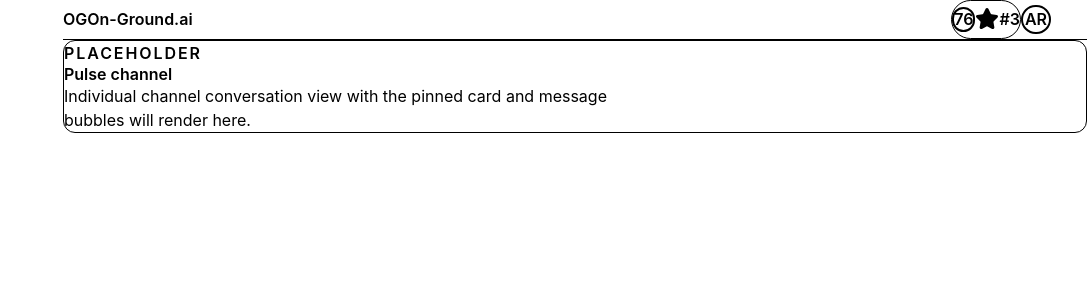
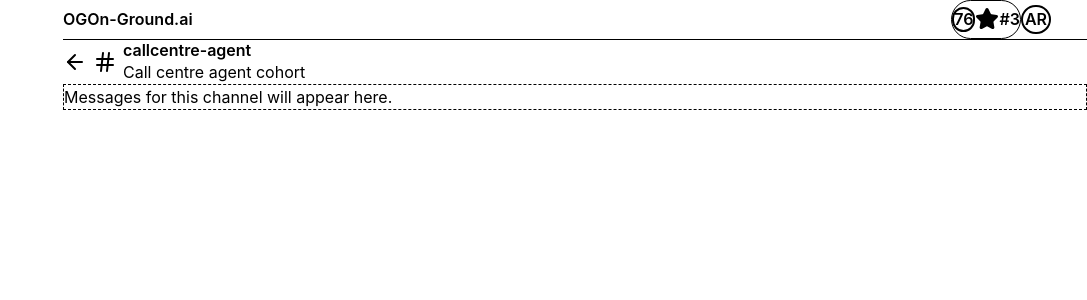
Before and after one commit to Sivaani-Janaswamy/oga-callcentre-app, a React (Vite) app: page /pulse/channel_01 in a window 1280 px wide. Shown: the top 300 px of the page, without its empty margins (193-1280 px from the left). Built offline with nearby package versions, Linux system fonts and the light colour scheme.

Commit message:
feat(pulse): add channel header and back route

```diff
--- a/src/app/router.tsx
+++ b/src/app/router.tsx
@@ -6,6 +6,7 @@ import { IncomingCallsPage } from '../components/plan/IncomingCallsPage';
 import { PlanLayout } from '../components/plan/PlanLayout';
 import { RecentCallsPage } from '../components/plan/RecentCallsPage';
 import { PulsePage } from '../components/pulse/PulsePage';
+import { PulseChannelPage } from '../components/pulse/PulseChannelPage';
 import { AppShell } from '../components/shell/AppShell';
 
 function PlaceholderPage({
@@ -63,12 +64,7 @@ export function AppRouter(): JSX.Element {
         />
         <Route
           path="/pulse/:channelId"
-          element={
-            <PlaceholderPage
-              title="Pulse channel"
-              description="Individual channel conversation view with the pinned card and message bubbles will render here."
-            />
-          }
+          element={<PulseChannelPage />}
         />
         <Route path="*" element={<Navigate to="/dashboard" replace />} />
       </Routes>
--- /dev/null
+++ b/src/components/pulse/PulseChannelHeader.tsx
@@ -0,0 +1,27 @@
+import { ArrowLeft, Hash, MessageCircle } from 'lucide-react';
+import { Link } from 'react-router-dom';
+import type { Channel } from '../../data/types';
+
+export function PulseChannelHeader({ channel }: { channel: Channel }): JSX.Element {
+  const isDirectMessage = channel.group === 'direct';
+  const Icon = isDirectMessage ? MessageCircle : Hash;
+
+  return (
+    <header className="flex items-center gap-3">
+      <Link
+        to="/pulse"
+        aria-label="Back to Pulse"
+        className="flex h-8 w-8 items-center justify-center rounded-full bg-card text-text-muted shadow-soft"
+      >
+        <ArrowLeft className="h-4 w-4" />
+      </Link>
+      <span className="flex h-9 w-9 items-center justify-center rounded-full bg-info-soft text-info">
+        <Icon className="h-4 w-4" />
+      </span>
+      <div className="min-w-0">
+        <h1 className="truncate text-18 font-semibold text-text">{channel.slug}</h1>
+        <p className="text-11 text-text-muted">{channel.description}</p>
+      </div>
+    </header>
+  );
+}
--- /dev/null
+++ b/src/components/pulse/PulseChannelPage.tsx
@@ -0,0 +1,35 @@
+import { useCallback, useMemo } from 'react';
+import { useParams } from 'react-router-dom';
+import { useAsync } from '../../hooks/useAsync';
+import { getChannel } from '../../services/api';
+import { DashboardError, DashboardLoading } from '../dashboard/DashboardState';
+import { PulseChannelHeader } from './PulseChannelHeader';
+
+export function PulseChannelPage(): JSX.Element {
+  const { channelId } = useParams<{ channelId: string }>();
+  const request = useCallback(() => getChannel(channelId ?? ''), [channelId]);
+  const requestDeps = useMemo(() => [channelId], [channelId]);
+  const { data, loading, error } = useAsync(request, requestDeps);
+
+  if (loading) {
+    return <DashboardLoading />;
+  }
+
+  if (error) {
+    return <DashboardError message={error.message} />;
+  }
+
+  if (!data) {
+    return <DashboardError message="Channel could not be loaded." />;
+  }
+
+  return (
+    <section>
+      <PulseChannelHeader channel={data.channel} />
+      {/* PLACEHOLDER: verify channel message layout against mock until the chat is wired. */}
+      <div className="mt-5 rounded-md border border-dashed border-border bg-card p-5 text-12 text-text-muted">
+        Messages for this channel will appear here.
+      </div>
+    </section>
+  );
+}
--- a/src/services/api.ts
+++ b/src/services/api.ts
@@ -202,7 +202,7 @@ export async function getChannel(
   return {
     channel,
     messages: channelMessages[id] ?? [],
-    needsInput,
+    needsInput: needsInput.channelId === id ? needsInput : undefined,
   };
 }
 
```
